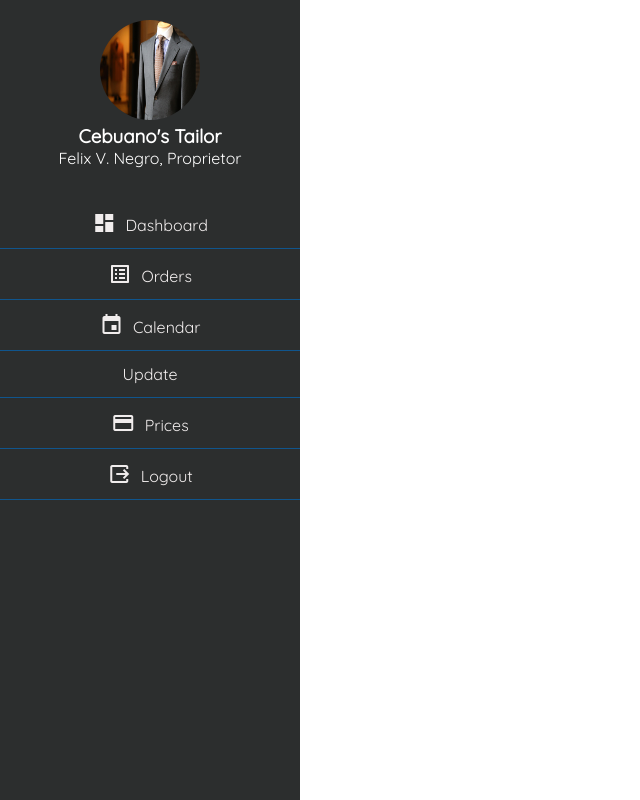
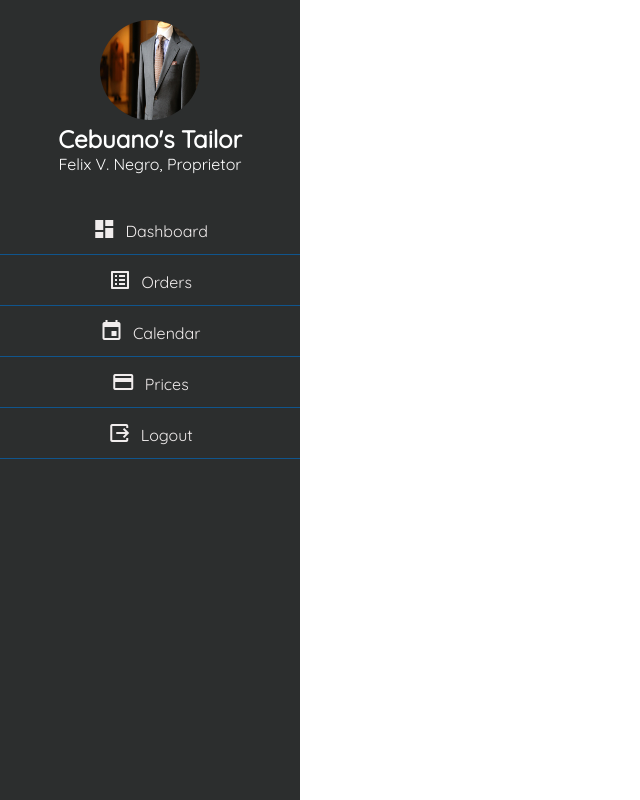
Before and after one commit to rabucejojr/HTML_Profile-Sidebar, a plain HTML site: page index.html in a window 1280 px wide. Shown: the whole page, without its empty margins (0-640 px from the left). Drawn offline with Linux system fonts and the light colour scheme.

Commit message:
minor changes

```diff
--- a/index.html
+++ b/index.html
@@ -22,7 +22,7 @@
       <div class="sidebar">
         <div class="profile">
           <img src="./images/fashion-1979136_1920.jpg" alt="" srcset="" />
-          <h3>Cebuano's Tailor</h3>
+          <h2>Cebuano's Tailor</h2>
           <p>Felix V. Negro, Proprietor</p>
         </div>
         <div class="nav-link">
@@ -47,11 +47,6 @@
             </li>
             <li>
               <a href="#">
-                <span class="item">Update</span>
-              </a>
-            </li>
-            <li>
-              <a href="#">
                 <span class="material-icons">payment</span>
                 <span class="item">Prices</span>
               </a>
--- a/style.css
+++ b/style.css
@@ -27,7 +27,7 @@
   width: 100px;
   height: 100px;
 }
-.wrapper .sidebar .profile h3 {
+.wrapper .sidebar .profile h2 {
   color: white;
   margin: 0px 10px 0px 10px;
 }
```
